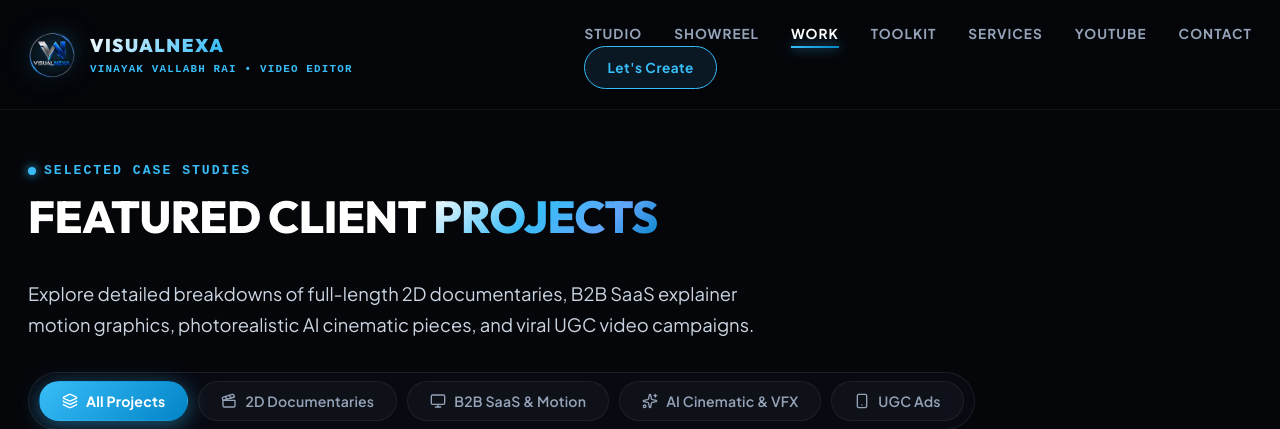
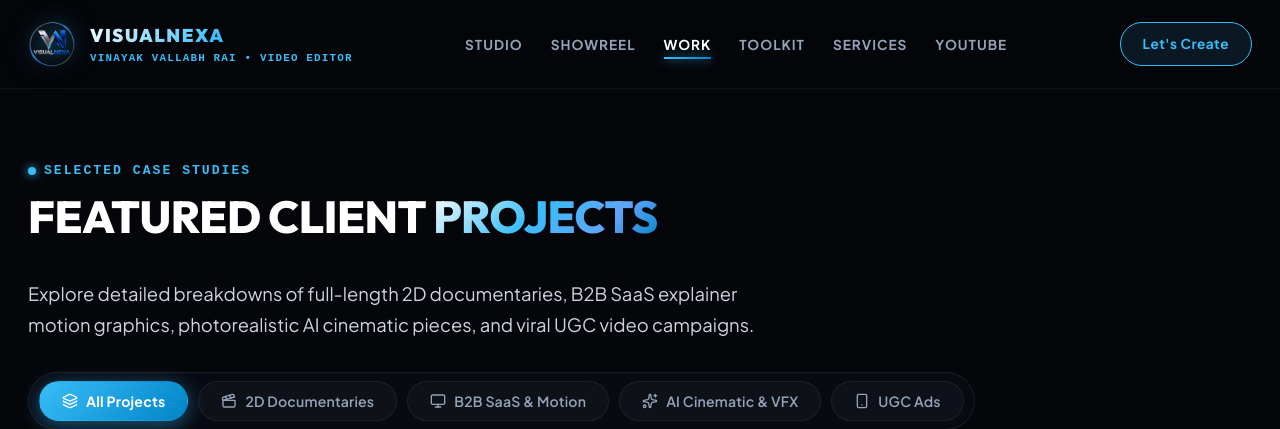
Before and after one commit to vinayakzero/jarvis-voice-assistant, a Flask app: page /work in a window 1280 px wide. Shown: the top 429 px of the page. Run offline with Flask 3, Linux system fonts and the light colour scheme.

Commit message:
fix: restore closing nav tag and prevent navbar elements wrapping on laptop screens

```diff
--- a/contact.html
+++ b/contact.html
@@ -38,9 +38,10 @@
           <li><a href="toolkit.html">TOOLKIT</a></li>
           <li><a href="services.html">SERVICES</a></li>
           <li><a href="youtube.html">YOUTUBE</a></li>
-          <li><a href="contact.html" class="active">CONTACT</a></li>
         </ul>
-      <div style="display: flex; align-items: center; gap: 12px;">
+      </nav>
+
+      <div class="nav-actions">
         <a href="contact.html" class="btn-work-together">Let's Create</a>
         <button class="mobile-nav-toggle" id="mobileNavToggle" aria-label="Toggle navigation">
           <span class="hamburger-bar"></span>
--- a/index.html
+++ b/index.html
@@ -43,9 +43,10 @@
           <li><a href="toolkit.html">TOOLKIT</a></li>
           <li><a href="services.html">SERVICES</a></li>
           <li><a href="youtube.html">YOUTUBE</a></li>
-          <li><a href="contact.html">CONTACT</a></li>
         </ul>
-      <div style="display: flex; align-items: center; gap: 12px;">
+      </nav>
+
+      <div class="nav-actions">
         <a href="contact.html" class="btn-work-together">Let's Create</a>
         <button class="mobile-nav-toggle" id="mobileNavToggle" aria-label="Toggle navigation">
           <span class="hamburger-bar"></span>
--- a/services.html
+++ b/services.html
@@ -38,9 +38,10 @@
           <li><a href="toolkit.html">TOOLKIT</a></li>
           <li><a href="services.html" class="active">SERVICES</a></li>
           <li><a href="youtube.html">YOUTUBE</a></li>
-          <li><a href="contact.html">CONTACT</a></li>
         </ul>
-      <div style="display: flex; align-items: center; gap: 12px;">
+      </nav>
+
+      <div class="nav-actions">
         <a href="contact.html" class="btn-work-together">Let's Create</a>
         <button class="mobile-nav-toggle" id="mobileNavToggle" aria-label="Toggle navigation">
           <span class="hamburger-bar"></span>
--- a/showreel.html
+++ b/showreel.html
@@ -38,9 +38,10 @@
           <li><a href="toolkit.html">TOOLKIT</a></li>
           <li><a href="services.html">SERVICES</a></li>
           <li><a href="youtube.html">YOUTUBE</a></li>
-          <li><a href="contact.html">CONTACT</a></li>
         </ul>
-      <div style="display: flex; align-items: center; gap: 12px;">
+      </nav>
+
+      <div class="nav-actions">
         <a href="contact.html" class="btn-work-together">Let's Create</a>
         <button class="mobile-nav-toggle" id="mobileNavToggle" aria-label="Toggle navigation">
           <span class="hamburger-bar"></span>
--- a/styles.css
+++ b/styles.css
@@ -194,12 +194,15 @@ a {
   display: flex;
   align-items: center;
   justify-content: space-between;
+  gap: 20px;
+  flex-wrap: nowrap;
 }
 
 .logo {
   display: flex;
   align-items: center;
   gap: 14px;
+  flex-shrink: 0;
 }
 
 .logo-img {
@@ -242,7 +245,8 @@ a {
 .nav-links {
   display: flex;
   list-style: none;
-  gap: 32px;
+  gap: 28px;
+  align-items: center;
 }
 
 .nav-links a {
@@ -252,6 +256,7 @@ a {
   color: var(--text-muted);
   position: relative;
   padding: 6px 0;
+  white-space: nowrap;
 }
 
 .nav-links a:hover, .nav-links a.active {
@@ -269,6 +274,13 @@ a {
   box-shadow: 0 0 12px var(--accent-cyan);
 }
 
+.nav-actions {
+  display: flex;
+  align-items: center;
+  gap: 12px;
+  flex-shrink: 0;
+}
+
 .btn-work-together {
   background: rgba(56, 189, 248, 0.1);
   color: var(--accent-cyan) !important;
@@ -278,6 +290,8 @@ a {
   font-size: 0.85rem;
   font-weight: 700;
   letter-spacing: 0.5px;
+  white-space: nowrap;
+  flex-shrink: 0;
   transition: var(--transition-smooth);
 }
 
--- a/templates/contact.html
+++ b/templates/contact.html
@@ -38,9 +38,10 @@
           <li><a href="toolkit.html">TOOLKIT</a></li>
           <li><a href="services.html">SERVICES</a></li>
           <li><a href="youtube.html">YOUTUBE</a></li>
-          <li><a href="contact.html" class="active">CONTACT</a></li>
         </ul>
-      <div style="display: flex; align-items: center; gap: 12px;">
+      </nav>
+
+      <div class="nav-actions">
         <a href="contact.html" class="btn-work-together">Let's Create</a>
         <button class="mobile-nav-toggle" id="mobileNavToggle" aria-label="Toggle navigation">
           <span class="hamburger-bar"></span>
--- a/templates/index.html
+++ b/templates/index.html
@@ -43,9 +43,10 @@
           <li><a href="toolkit.html">TOOLKIT</a></li>
           <li><a href="services.html">SERVICES</a></li>
           <li><a href="youtube.html">YOUTUBE</a></li>
-          <li><a href="contact.html">CONTACT</a></li>
         </ul>
-      <div style="display: flex; align-items: center; gap: 12px;">
+      </nav>
+
+      <div class="nav-actions">
         <a href="contact.html" class="btn-work-together">Let's Create</a>
         <button class="mobile-nav-toggle" id="mobileNavToggle" aria-label="Toggle navigation">
           <span class="hamburger-bar"></span>
--- a/templates/services.html
+++ b/templates/services.html
@@ -38,9 +38,10 @@
           <li><a href="toolkit.html">TOOLKIT</a></li>
           <li><a href="services.html" class="active">SERVICES</a></li>
           <li><a href="youtube.html">YOUTUBE</a></li>
-          <li><a href="contact.html">CONTACT</a></li>
         </ul>
-      <div style="display: flex; align-items: center; gap: 12px;">
+      </nav>
+
+      <div class="nav-actions">
         <a href="contact.html" class="btn-work-together">Let's Create</a>
         <button class="mobile-nav-toggle" id="mobileNavToggle" aria-label="Toggle navigation">
           <span class="hamburger-bar"></span>
--- a/templates/showreel.html
+++ b/templates/showreel.html
@@ -38,9 +38,10 @@
           <li><a href="toolkit.html">TOOLKIT</a></li>
           <li><a href="services.html">SERVICES</a></li>
           <li><a href="youtube.html">YOUTUBE</a></li>
-          <li><a href="contact.html">CONTACT</a></li>
         </ul>
-      <div style="display: flex; align-items: center; gap: 12px;">
+      </nav>
+
+      <div class="nav-actions">
         <a href="contact.html" class="btn-work-together">Let's Create</a>
         <button class="mobile-nav-toggle" id="mobileNavToggle" aria-label="Toggle navigation">
           <span class="hamburger-bar"></span>
--- a/templates/toolkit.html
+++ b/templates/toolkit.html
@@ -38,9 +38,10 @@
           <li><a href="toolkit.html" class="active">TOOLKIT</a></li>
           <li><a href="services.html">SERVICES</a></li>
           <li><a href="youtube.html">YOUTUBE</a></li>
-          <li><a href="contact.html">CONTACT</a></li>
         </ul>
-      <div style="display: flex; align-items: center; gap: 12px;">
+      </nav>
+
+      <div class="nav-actions">
         <a href="contact.html" class="btn-work-together">Let's Create</a>
         <button class="mobile-nav-toggle" id="mobileNavToggle" aria-label="Toggle navigation">
           <span class="hamburger-bar"></span>
--- a/templates/work.html
+++ b/templates/work.html
@@ -38,9 +38,10 @@
           <li><a href="toolkit.html">TOOLKIT</a></li>
           <li><a href="services.html">SERVICES</a></li>
           <li><a href="youtube.html">YOUTUBE</a></li>
-          <li><a href="contact.html">CONTACT</a></li>
         </ul>
-      <div style="display: flex; align-items: center; gap: 12px;">
+      </nav>
+
+      <div class="nav-actions">
         <a href="contact.html" class="btn-work-together">Let's Create</a>
         <button class="mobile-nav-toggle" id="mobileNavToggle" aria-label="Toggle navigation">
           <span class="hamburger-bar"></span>
--- a/templates/youtube.html
+++ b/templates/youtube.html
@@ -38,9 +38,10 @@
           <li><a href="toolkit.html">TOOLKIT</a></li>
           <li><a href="services.html">SERVICES</a></li>
           <li><a href="youtube.html" class="active">YOUTUBE</a></li>
-          <li><a href="contact.html">CONTACT</a></li>
         </ul>
-      <div style="display: flex; align-items: center; gap: 12px;">
+      </nav>
+
+      <div class="nav-actions">
         <a href="contact.html" class="btn-work-together">Let's Create</a>
         <button class="mobile-nav-toggle" id="mobileNavToggle" aria-label="Toggle navigation">
           <span class="hamburger-bar"></span>
--- a/toolkit.html
+++ b/toolkit.html
@@ -38,9 +38,10 @@
           <li><a href="toolkit.html" class="active">TOOLKIT</a></li>
           <li><a href="services.html">SERVICES</a></li>
           <li><a href="youtube.html">YOUTUBE</a></li>
-          <li><a href="contact.html">CONTACT</a></li>
         </ul>
-      <div style="display: flex; align-items: center; gap: 12px;">
+      </nav>
+
+      <div class="nav-actions">
         <a href="contact.html" class="btn-work-together">Let's Create</a>
         <button class="mobile-nav-toggle" id="mobileNavToggle" aria-label="Toggle navigation">
           <span class="hamburger-bar"></span>
--- a/work.html
+++ b/work.html
@@ -38,9 +38,10 @@
           <li><a href="toolkit.html">TOOLKIT</a></li>
           <li><a href="services.html">SERVICES</a></li>
           <li><a href="youtube.html">YOUTUBE</a></li>
-          <li><a href="contact.html">CONTACT</a></li>
         </ul>
-      <div style="display: flex; align-items: center; gap: 12px;">
+      </nav>
+
+      <div class="nav-actions">
         <a href="contact.html" class="btn-work-together">Let's Create</a>
         <button class="mobile-nav-toggle" id="mobileNavToggle" aria-label="Toggle navigation">
           <span class="hamburger-bar"></span>
--- a/youtube.html
+++ b/youtube.html
@@ -38,9 +38,10 @@
           <li><a href="toolkit.html">TOOLKIT</a></li>
           <li><a href="services.html">SERVICES</a></li>
           <li><a href="youtube.html" class="active">YOUTUBE</a></li>
-          <li><a href="contact.html">CONTACT</a></li>
         </ul>
-      <div style="display: flex; align-items: center; gap: 12px;">
+      </nav>
+
+      <div class="nav-actions">
         <a href="contact.html" class="btn-work-together">Let's Create</a>
         <button class="mobile-nav-toggle" id="mobileNavToggle" aria-label="Toggle navigation">
           <span class="hamburger-bar"></span>
```
Also changed, not shown: static/css/styles.css (+15 -1 lines).
